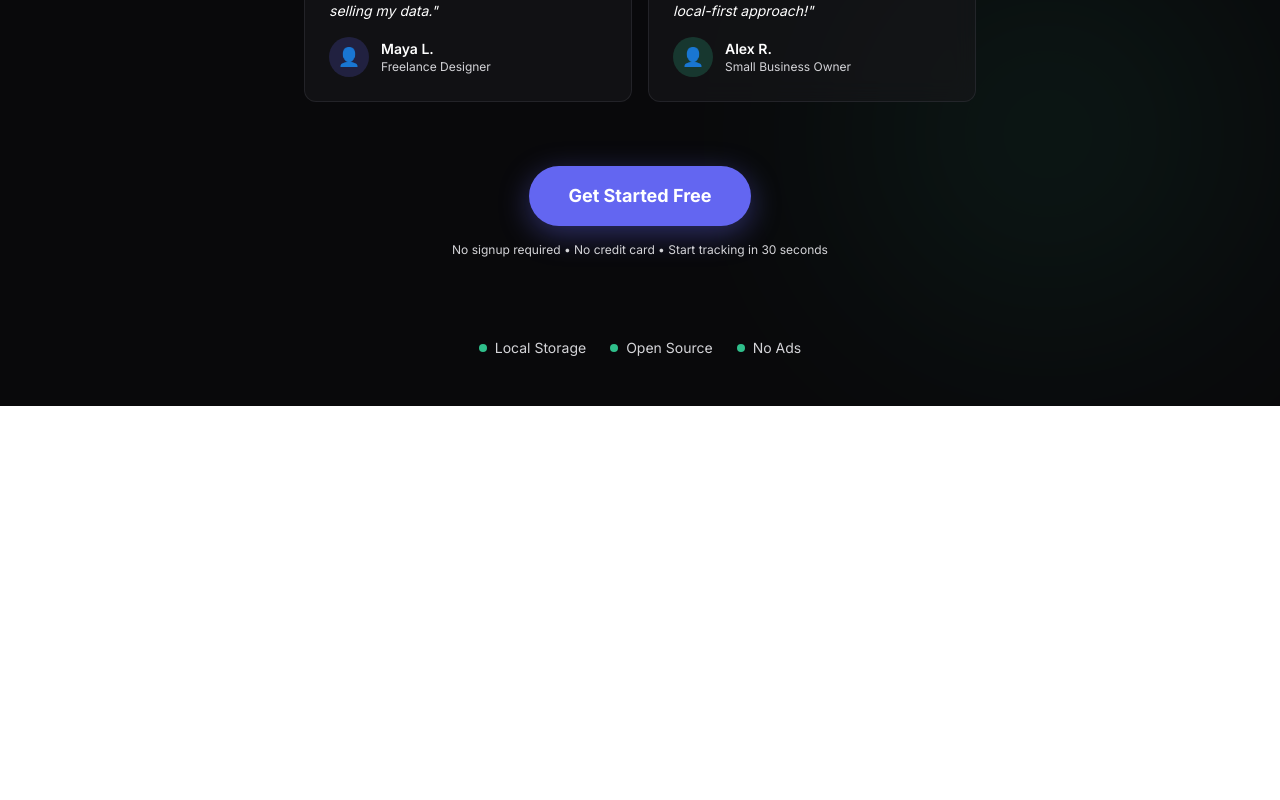
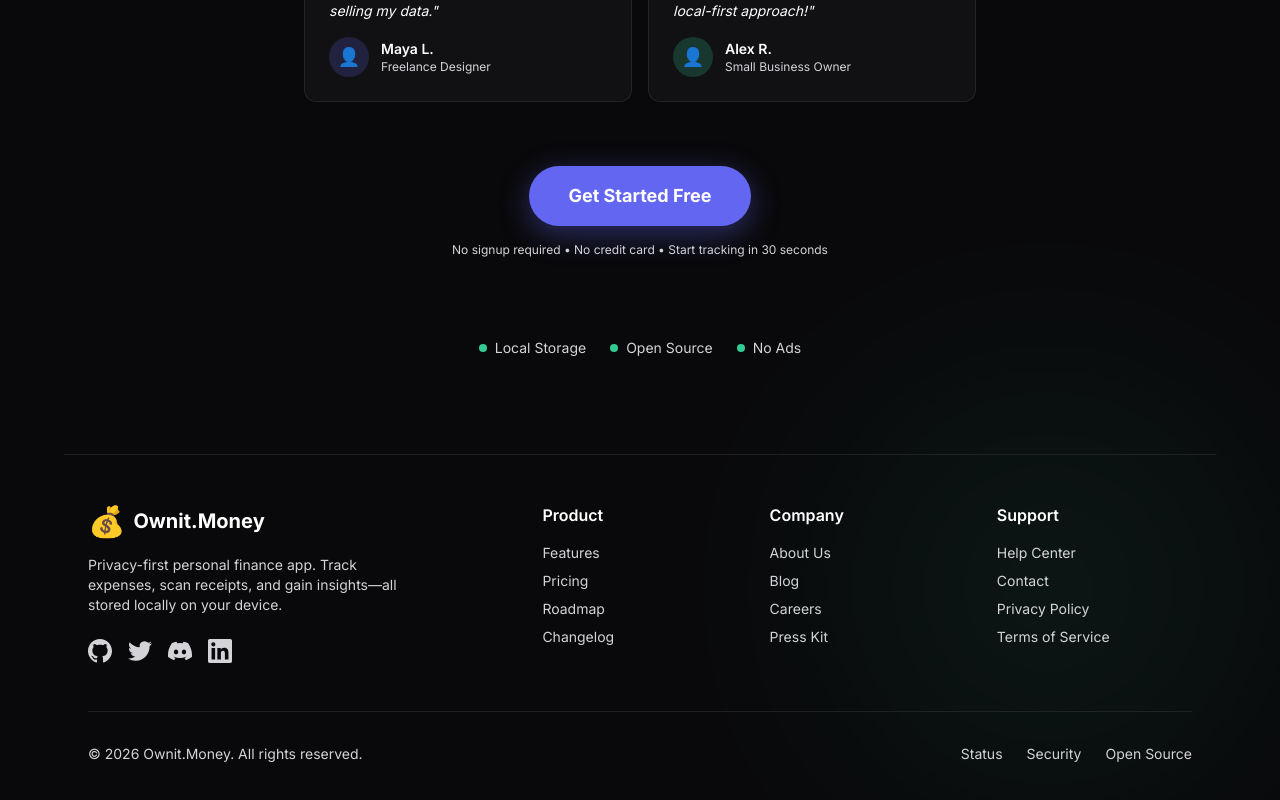
Before and after one commit to desertmountainagency-art/sg-ed21d07d-e5e4-4609-96a2-e8d1b6320c6c-1784351043, a React (Vite) app: page / in a window 1280 px wide. Shown: the part 1188-1988 px from the top of the page. Before the commit the page ends 1594 px from the top, so only its background shows below. Built offline with nearby package versions, Linux system fonts and the light colour scheme.

Commit message:
feat(ui): add footer to landing page

```diff
--- a/src/components/LandingPage.tsx
+++ b/src/components/LandingPage.tsx
@@ -168,6 +168,90 @@ export default function LandingPage({ onGetStarted }: LandingPageProps) {
           </div>
         </div>
       </div>
+
+      {/* Comprehensive Footer */}
+      <footer className="relative z-10 w-full max-w-6xl mx-auto px-6 py-12 mt-24 border-t border-border-custom">
+        <div className="grid grid-cols-1 sm:grid-cols-2 lg:grid-cols-5 gap-8 mb-12">
+
+          {/* Brand column */}
+          <div className="lg:col-span-2">
+            <div className="flex items-center gap-2 mb-4">
+              <div className="text-3xl">💰</div>
+              <span className="text-xl font-bold text-text-primary">Ownit.Money</span>
+            </div>
+            <p className="text-sm text-text-muted mb-6 max-w-xs">
+              Privacy-first personal finance app. Track expenses, scan receipts, and gain insights—all stored locally on your device.
+            </p>
+
+            {/* Social media icons */}
+            <div className="flex items-center gap-4">
+              <a href="https://github.com" target="_blank" rel="noopener noreferrer" className="text-text-muted hover:text-accent transition-colors" aria-label="GitHub">
+                <svg className="w-6 h-6" fill="currentColor" viewBox="0 0 24 24">
+                  <path d="M12 0c-6.626 0-12 5.373-12 12 0 5.302 3.438 9.8 8.207 11.387.599.111.793-.261.793-.577v-2.234c-3.338.726-4.033-1.416-4.033-1.416-.546-1.387-1.333-1.756-1.333-1.756-1.089-.745.083-.729.083-.729 1.205.084 1.839 1.237 1.839 1.237 1.07 1.834 2.807 1.304 3.492.997.107-.775.418-1.305.762-1.604-2.665-.305-5.467-1.334-5.467-5.931 0-1.311.469-2.381 1.236-3.221-.124-.303-.535-1.524.117-3.176 0 0 1.008-.322 3.301 1.23.957-.266 1.983-.399 3.003-.404 1.02.005 2.047.138 3.006.404 2.291-1.552 3.297-1.23 3.297-1.23.653 1.653.242 2.874.118 3.176.77.84 1.235 1.911 1.235 3.221 0 4.609-2.807 5.624-5.479 5.921.43.372.823 1.102.823 2.222v3.293c0 .319.192.694.801.576 4.765-1.589 8.199-6.086 8.199-11.386 0-6.627-5.373-12-12-12z"/>
+                </svg>
+              </a>
+              <a href="https://twitter.com" target="_blank" rel="noopener noreferrer" className="text-text-muted hover:text-accent transition-colors" aria-label="Twitter">
+                <svg className="w-6 h-6" fill="currentColor" viewBox="0 0 24 24">
+                  <path d="M23.953 4.57a10 10 0 01-2.825.775 4.958 4.958 0 002.163-2.723c-.951.555-2.005.959-3.127 1.184a4.92 4.92 0 00-8.384 4.482C7.69 8.095 4.067 6.13 1.64 3.162a4.822 4.822 0 00-.666 2.475c0 1.71.87 3.213 2.188 4.096a4.904 4.904 0 01-2.228-.616v.06a4.923 4.923 0 003.946 4.827 4.996 4.996 0 01-2.212.085 4.936 4.936 0 004.604 3.417 9.867 9.867 0 01-6.102 2.105c-.39 0-.779-.023-1.17-.067a13.995 13.995 0 007.557 2.209c9.053 0 13.998-7.496 13.998-13.985 0-.21 0-.42-.015-.63A9.935 9.935 0 0024 4.59z"/>
+                </svg>
+              </a>
+              <a href="https://discord.com" target="_blank" rel="noopener noreferrer" className="text-text-muted hover:text-accent transition-colors" aria-label="Discord">
+                <svg className="w-6 h-6" fill="currentColor" viewBox="0 0 24 24">
+                  <path d="M20.317 4.37a19.791 19.791 0 00-4.885-1.515.074.074 0 00-.079.037c-.21.375-.444.864-.608 1.25a18.27 18.27 0 00-5.487 0 12.64 12.64 0 00-.617-1.25.077.077 0 00-.079-.037A19.736 19.736 0 003.677 4.37a.07.07 0 00-.032.027C.533 9.046-.32 13.58.099 18.057a.082.082 0 00.031.057 19.9 19.9 0 005.993 3.03.078.078 0 00.084-.028c.462-.63.874-1.295 1.226-1.994a.076.076 0 00-.041-.106 13.107 13.107 0 01-1.872-.892.077.077 0 01-.008-.128 10.2 10.2 0 00.372-.292.074.074 0 01.077-.01c3.928 1.793 8.18 1.793 12.062 0a.074.074 0 01.078.01c.12.098.246.198.373.292a.077.077 0 01-.006.127 12.299 12.299 0 01-1.873.892.077.077 0 00-.041.107c.36.698.772 1.362 1.225 1.993a.076.076 0 00.084.028 19.839 19.839 0 006.002-3.03.077.077 0 00.032-.054c.5-5.177-.838-9.674-3.549-13.66a.061.061 0 00-.031-.03zM8.02 15.33c-1.183 0-2.157-1.085-2.157-2.419 0-1.333.956-2.419 2.157-2.419 1.21 0 2.176 1.096 2.157 2.42 0 1.333-.956 2.418-2.157 2.418zm7.975 0c-1.183 0-2.157-1.085-2.157-2.419 0-1.333.955-2.419 2.157-2.419 1.21 0 2.176 1.096 2.157 2.42 0 1.333-.946 2.418-2.157 2.418z"/>
+                </svg>
+              </a>
+              <a href="https://linkedin.com" target="_blank" rel="noopener noreferrer" className="text-text-muted hover:text-accent transition-colors" aria-label="LinkedIn">
+                <svg className="w-6 h-6" fill="currentColor" viewBox="0 0 24 24">
+                  <path d="M20.447 20.452h-3.554v-5.569c0-1.328-.027-3.037-1.852-3.037-1.853 0-2.136 1.445-2.136 2.939v5.667H9.351V9h3.414v1.561h.046c.477-.9 1.637-1.85 3.37-1.85 3.601 0 4.267 2.37 4.267 5.455v6.286zM5.337 7.433c-1.144 0-2.063-.926-2.063-2.065 0-1.138.92-2.063 2.063-2.063 1.14 0 2.064.925 2.064 2.063 0 1.139-.925 2.065-2.064 2.065zm1.782 13.019H3.555V9h3.564v11.452zM22.225 0H1.771C.792 0 0 .774 0 1.729v20.542C0 23.227.792 24 1.771 24h20.451C23.2 24 24 23.227 24 22.271V1.729C24 .774 23.2 0 22.222 0h.003z"/>
+                </svg>
+              </a>
+            </div>
+          </div>
+
+          {/* Product links */}
+          <div>
+            <h4 className="font-semibold text-text-primary mb-4">Product</h4>
+            <ul className="space-y-2 text-sm">
+              <li><a href="#features" className="text-text-muted hover:text-accent transition-colors">Features</a></li>
+              <li><a href="#pricing" className="text-text-muted hover:text-accent transition-colors">Pricing</a></li>
+              <li><a href="#roadmap" className="text-text-muted hover:text-accent transition-colors">Roadmap</a></li>
+              <li><a href="#changelog" className="text-text-muted hover:text-accent transition-colors">Changelog</a></li>
+            </ul>
+          </div>
+
+          {/* Company links */}
+          <div>
+            <h4 className="font-semibold text-text-primary mb-4">Company</h4>
+            <ul className="space-y-2 text-sm">
+              <li><a href="#about" className="text-text-muted hover:text-accent transition-colors">About Us</a></li>
+              <li><a href="#blog" className="text-text-muted hover:text-accent transition-colors">Blog</a></li>
+              <li><a href="#careers" className="text-text-muted hover:text-accent transition-colors">Careers</a></li>
+              <li><a href="#press" className="text-text-muted hover:text-accent transition-colors">Press Kit</a></li>
+            </ul>
+          </div>
+
+          {/* Support & Legal links */}
+          <div>
+            <h4 className="font-semibold text-text-primary mb-4">Support</h4>
+            <ul className="space-y-2 text-sm">
+              <li><a href="#help" className="text-text-muted hover:text-accent transition-colors">Help Center</a></li>
+              <li><a href="#contact" className="text-text-muted hover:text-accent transition-colors">Contact</a></li>
+              <li><a href="#privacy" className="text-text-muted hover:text-accent transition-colors">Privacy Policy</a></li>
+              <li><a href="#terms" className="text-text-muted hover:text-accent transition-colors">Terms of Service</a></li>
+            </ul>
+          </div>
+        </div>
+
+        {/* Bottom bar */}
+        <div className="pt-8 border-t border-border-custom flex flex-col sm:flex-row items-center justify-between gap-4 text-sm text-text-muted">
+          <p>© 2026 Ownit.Money. All rights reserved.</p>
+          <div className="flex items-center gap-6">
+            <a href="#status" className="hover:text-accent transition-colors">Status</a>
+            <a href="#security" className="hover:text-accent transition-colors">Security</a>
+            <a href="#open-source" className="hover:text-accent transition-colors">Open Source</a>
+          </div>
+        </div>
+      </footer>
     </div>
   );
 }
```
